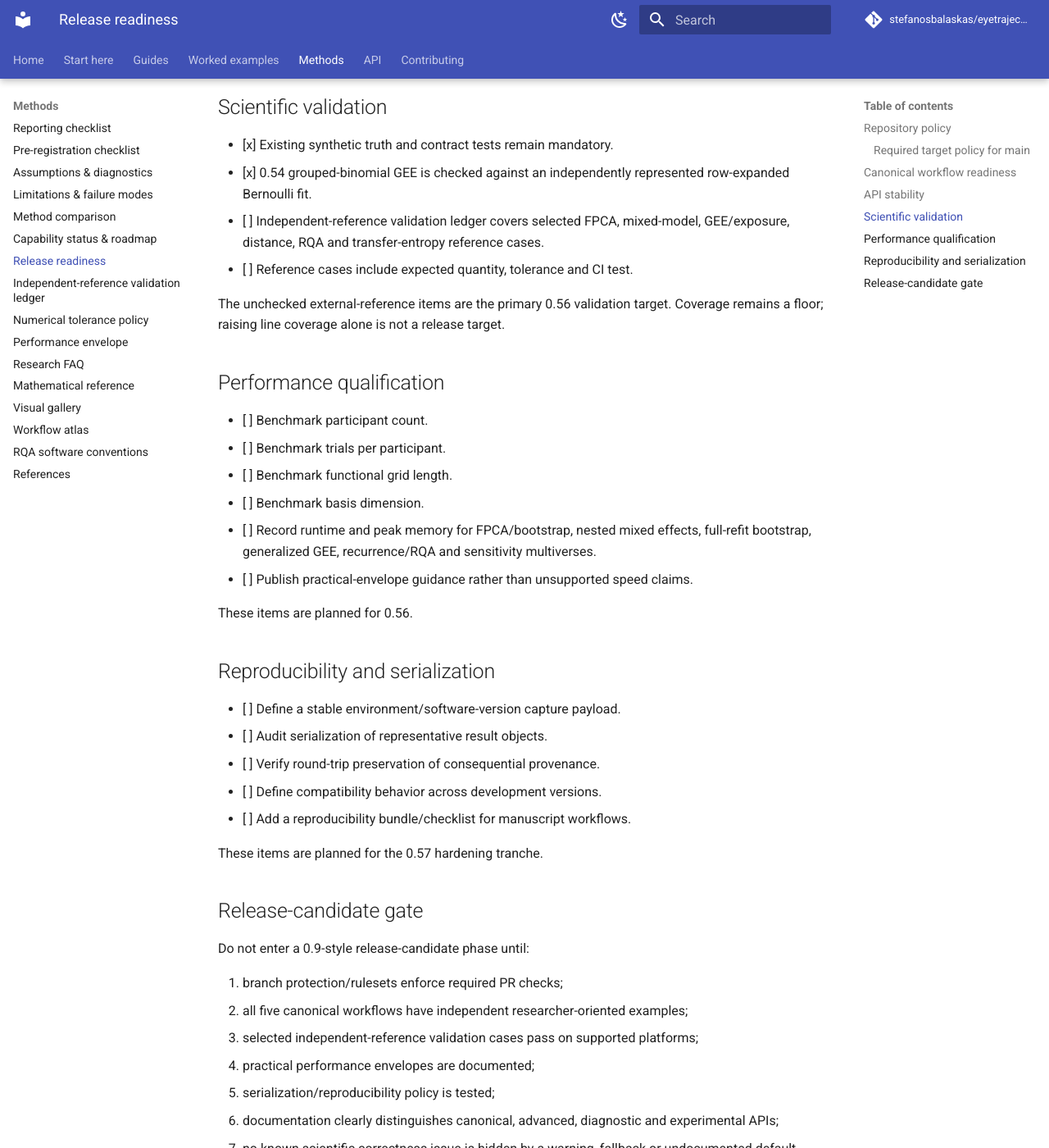
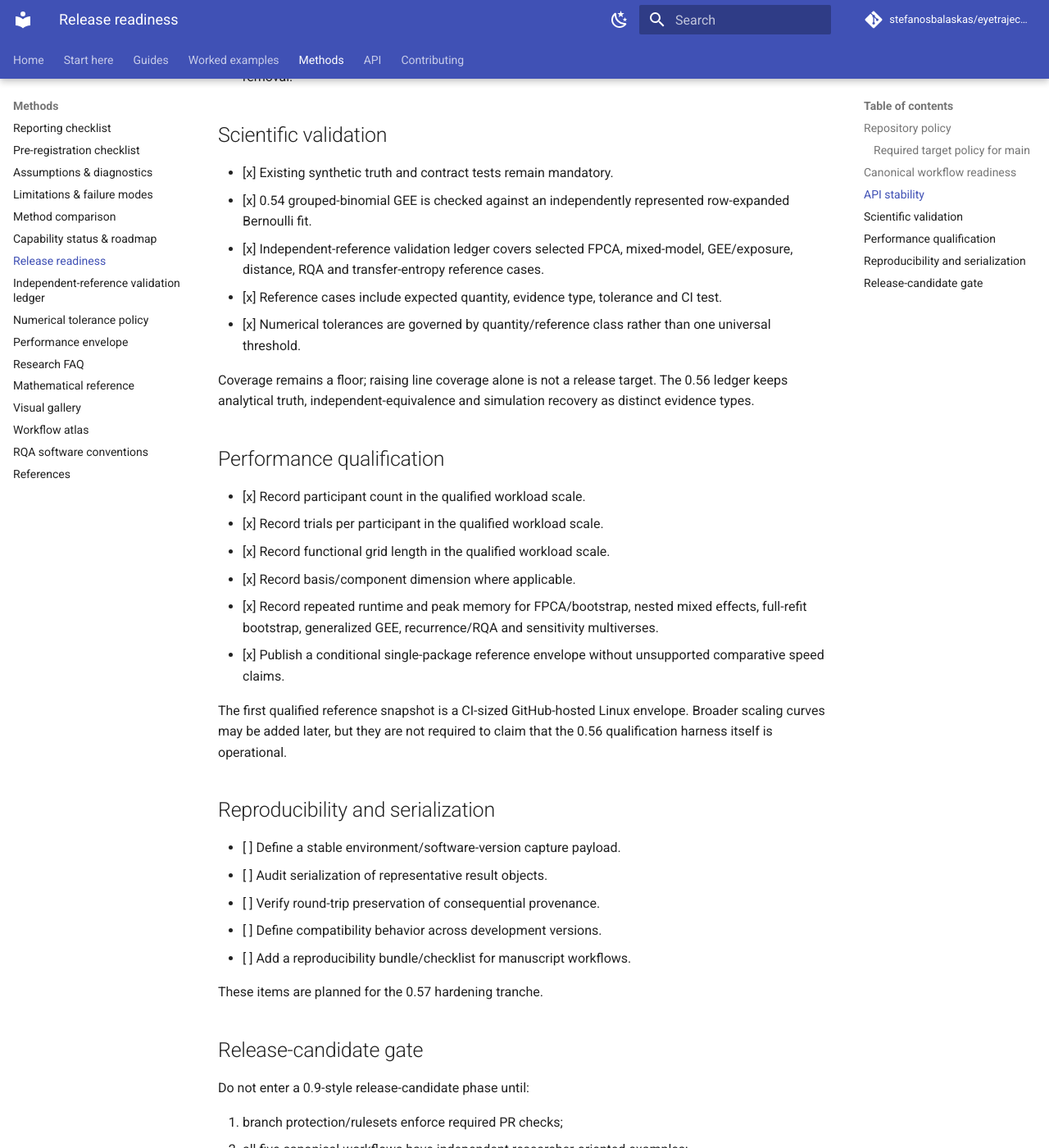
Before and after one commit to stefanosbalaskas/eyetrajectoriespy, an MkDocs documentation site: the page built from docs/release-readiness.md, in a window 1280 px wide and 1400 px high, scrolled down 2049 px. Shown: the whole window at 82% size. Built offline with MkDocs 1.6.1 and Material for MkDocs 9.7.7, drawn with Linux system fonts in a browser that asks for light colours; comment, search, counter and statistics services are not loaded; some of the changed text lies outside the part shown.

Commit message:
Close 0.56 validation and performance readiness items

```diff
--- a/docs/release-readiness.md
+++ b/docs/release-readiness.md
@@ -45,6 +45,7 @@ The current check contexts intended for protection are:
 - `scikit-fda`;
 - `FDApy sparse / Python 3.11`;
 - `FDApy sparse / Python 3.12`.
+- `performance-envelope`.
 
 Use exact names from a recent successful pull request when configuring the
 ruleset. Required status checks should remain unique across workflows.
@@ -72,25 +73,32 @@ ruleset. Required status checks should remain unique across workflows.
 - [x] Existing synthetic truth and contract tests remain mandatory.
 - [x] 0.54 grouped-binomial GEE is checked against an independently represented
       row-expanded Bernoulli fit.
-- [ ] Independent-reference validation ledger covers selected FPCA, mixed-model,
+- [x] Independent-reference validation ledger covers selected FPCA, mixed-model,
       GEE/exposure, distance, RQA and transfer-entropy reference cases.
-- [ ] Reference cases include expected quantity, tolerance and CI test.
+- [x] Reference cases include expected quantity, evidence type, tolerance and CI
+      test.
+- [x] Numerical tolerances are governed by quantity/reference class rather than
+      one universal threshold.
 
-The unchecked external-reference items are the primary 0.56 validation target.
 Coverage remains a floor; raising line coverage alone is not a release target.
+The 0.56 ledger keeps analytical truth, independent-equivalence and simulation
+recovery as distinct evidence types.
 
 ## Performance qualification
 
-- [ ] Benchmark participant count.
-- [ ] Benchmark trials per participant.
-- [ ] Benchmark functional grid length.
-- [ ] Benchmark basis dimension.
-- [ ] Record runtime and peak memory for FPCA/bootstrap, nested mixed effects,
-      full-refit bootstrap, generalized GEE, recurrence/RQA and sensitivity
-      multiverses.
-- [ ] Publish practical-envelope guidance rather than unsupported speed claims.
+- [x] Record participant count in the qualified workload scale.
+- [x] Record trials per participant in the qualified workload scale.
+- [x] Record functional grid length in the qualified workload scale.
+- [x] Record basis/component dimension where applicable.
+- [x] Record repeated runtime and peak memory for FPCA/bootstrap, nested mixed
+      effects, full-refit bootstrap, generalized GEE, recurrence/RQA and
+      sensitivity multiverses.
+- [x] Publish a conditional single-package reference envelope without
+      unsupported comparative speed claims.
 
-These items are planned for 0.56.
+The first qualified reference snapshot is a CI-sized GitHub-hosted Linux
+envelope. Broader scaling curves may be added later, but they are not required
+to claim that the 0.56 qualification harness itself is operational.
 
 ## Reproducibility and serialization
 
```
